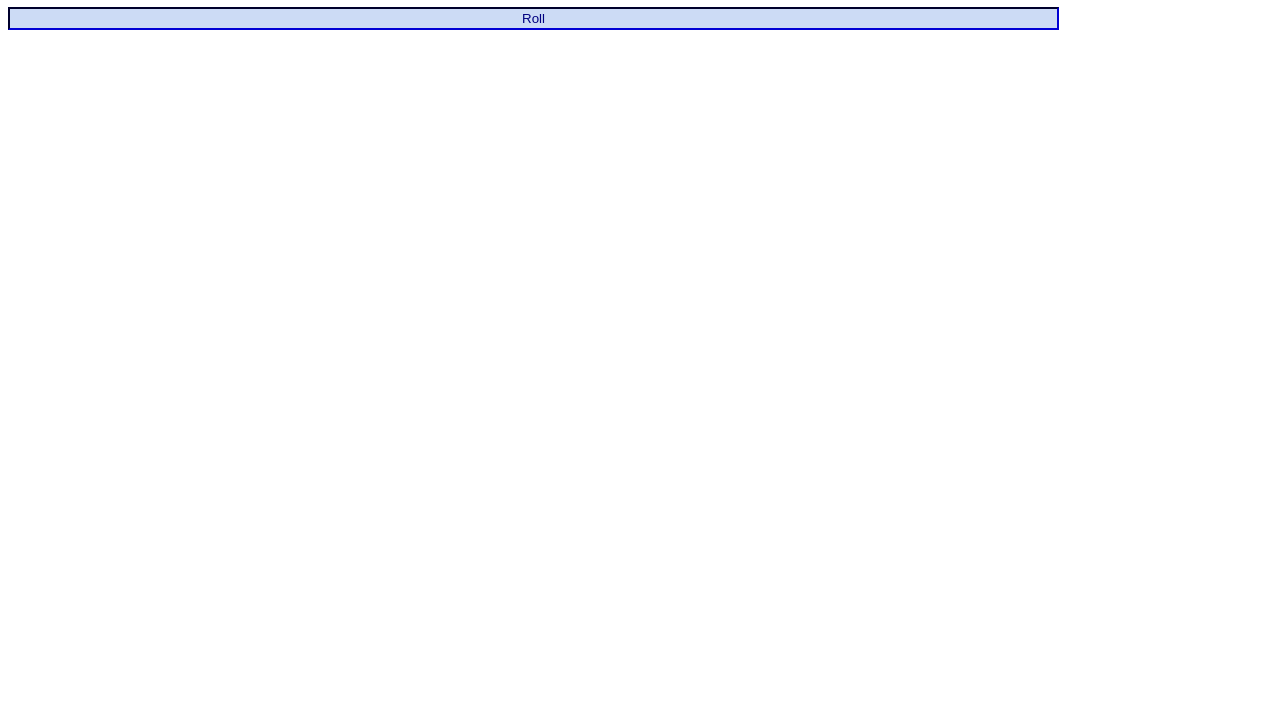
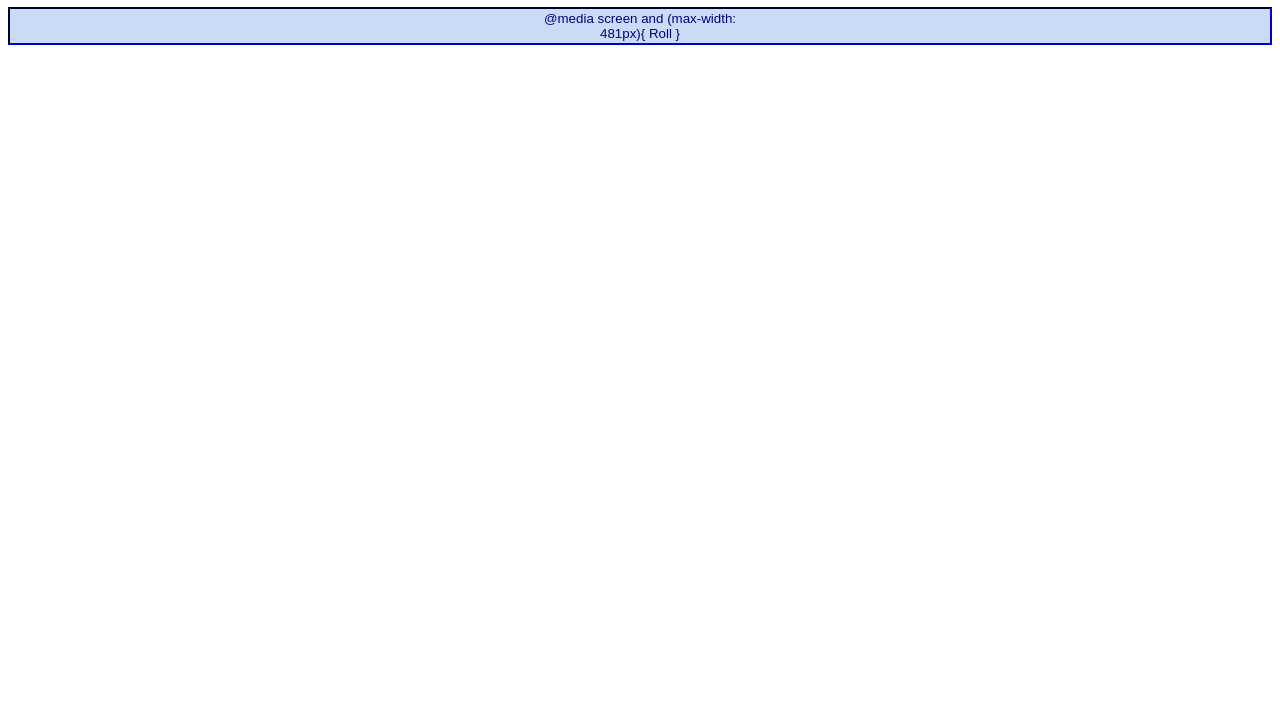
Before and after one commit to l4gonzal/Roll-Wild-Magic, a plain HTML site: page webpage.html in a window 1280 px wide. Shown: the part 73-800 px from the top of the page. Drawn offline with Linux system fonts and the light colour scheme.

Commit message:
Update webpage.html

```diff
--- a/webpage.html
+++ b/webpage.html
@@ -8,7 +8,11 @@
 <body>
 
 <h1>Try your luck, sorcerer :3</h1>
-<button id="btn-roll">Roll</button>
+<button id="btn-roll">
+@media screen and (max-width: 481px){
+Roll
+}
+</button>
 
 </body>
 </html>
```
